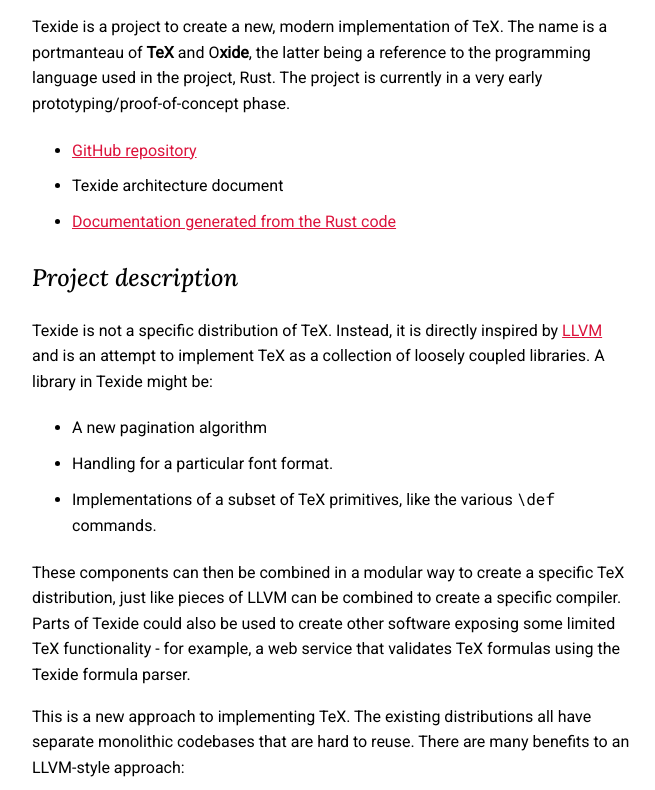
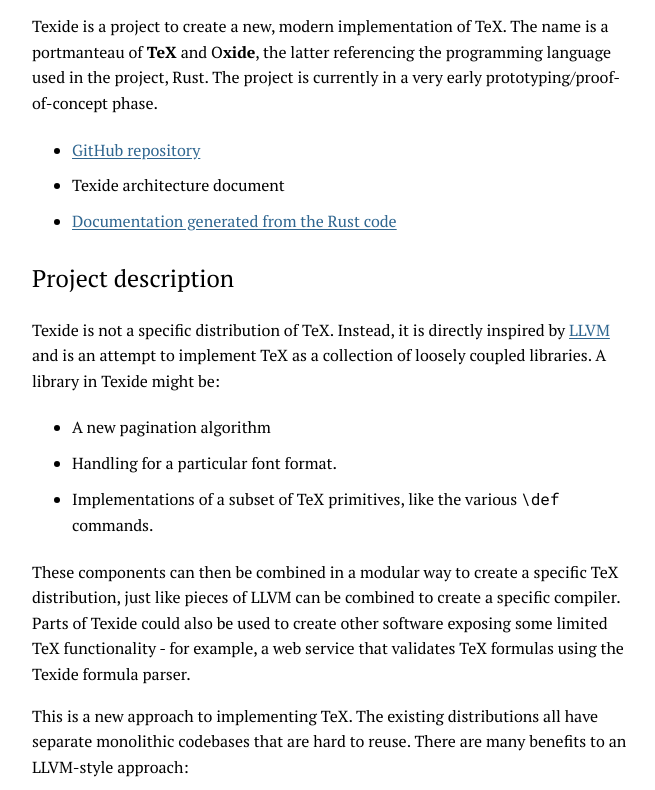
Before and after one commit to jamespfennell/texide, a plain HTML site: page doc/index.html in a window 1280 px wide. Shown: the part 94-884 px from the top of the page, without its empty margins (308-963 px from the left). Drawn offline with Linux system fonts and the light colour scheme.

Commit message:
Update index.html

```diff
--- a/doc/index.html
+++ b/doc/index.html
@@ -8,26 +8,24 @@
     <meta name="description" content="Texide">
     <meta name="author" content="The Texide contributors">
     <meta name="viewport" content="width=device-width, initial-scale=1.0">
-    <link href="https://fonts.googleapis.com/css2?family=Roboto&display=swap" rel="stylesheet">
+    <link rel="preconnect" href="https://fonts.gstatic.com">
+    <link href="https://fonts.googleapis.com/css2?family=PT+Serif:ital,wght@0,400;0,700;1,400;1,700&display=swap" rel="stylesheet">
     <link href="https://fonts.googleapis.com/css2?family=Roboto+Mono&display=swap" rel="stylesheet">
-    <link href="https://fonts.googleapis.com/css2?family=Lora:ital,wght@1,500&display=swap" rel="stylesheet">
     <style>
         body {
-            font-family: 'Roboto', sans-serif;
+            font-family: 'PT Serif', serif;
             line-height: 1.6;
         }
         #container {
             max-width: 600px; margin: 10px auto;
         }
         h1 {
-            font-family: 'Lora', sans-serif;
             font-weight: normal;
             font-size: 2.3em;
             text-align: center;
         }
 
         h2 {
-            font-family: 'Lora', sans-serif;
             font-weight: normal;
         }
 
@@ -36,12 +34,13 @@
         }
 
         a {
-            color: crimson;
+            color: #2F6690;
+            text-underline-offset: 2px;
         }
         a:hover {
-            color: palevioletred;
+            color: #3A7CA5;
+
         }
-
         ul li {
             padding: 5px 0;
         }
@@ -64,7 +63,7 @@
     <p>
         Texide is a project to create a new, modern implementation of TeX.
         The name is a portmanteau of <b>TeX</b> and O<b>xide</b>,
-        the latter being a reference to the programming language used in the project, Rust.
+        the latter referencing the programming language used in the project, Rust.
         The project is currently in a very early prototyping/proof-of-concept phase.
     </p>
     <ul>
```
